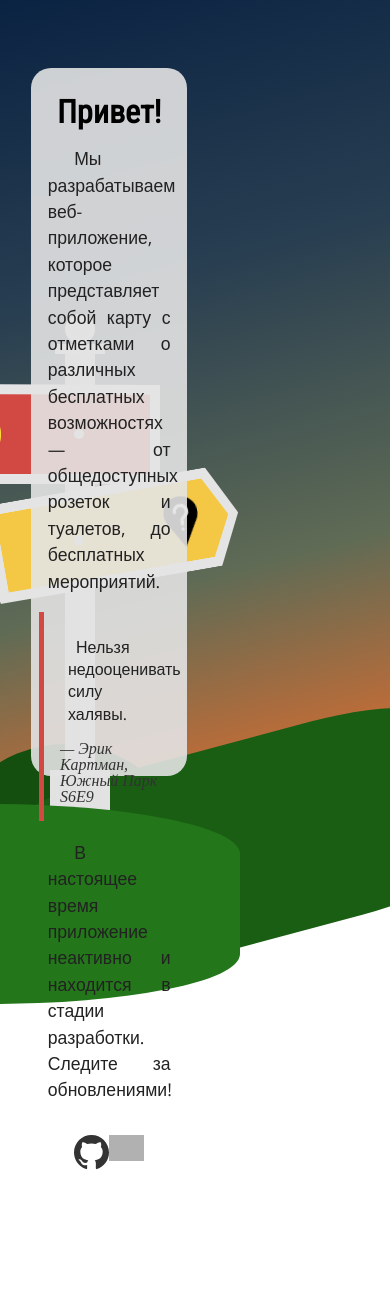
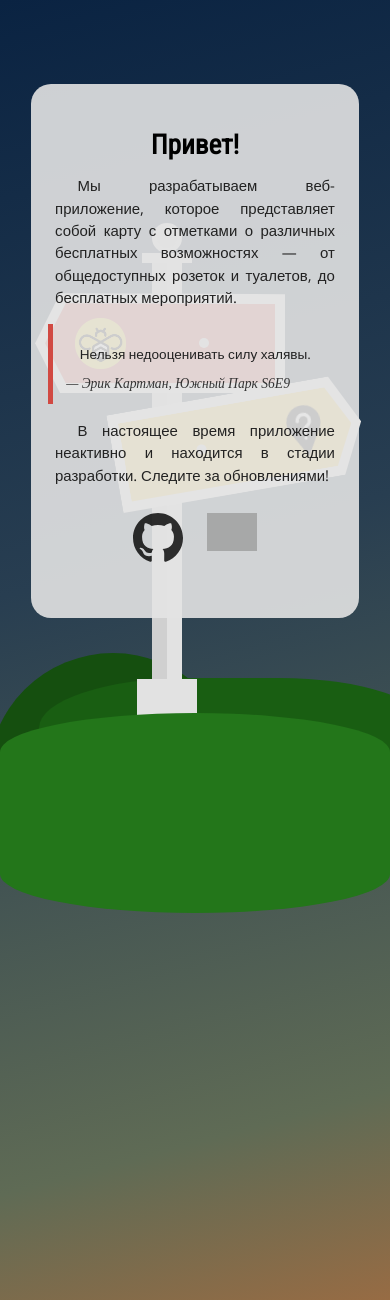
Before and after one commit to FindsTeam/Finds.Landing, a PHP site: page / in a window 390 px wide; the page is wider, and only the part inside the window is pictured. Shown: the top 1300 px of that part. Before the commit the page ends 1170 px from the top of that part, so only its background shows below. Run offline with PHP 8.4, Linux system fonts and the light colour scheme; grey boxes are pictures that could not be loaded.

Commit message:
Add media queries for mobile phones

```diff
--- /dev/null
+++ b/css/style-mobile.css
@@ -0,0 +1,57 @@
+@media only screen and (max-width: 768px) {
+  body {
+    font-size: 0.85em;
+    height: 200vh;
+    width: 100vw;
+  }
+
+  .sky {
+    width: 100%;
+    height: 200vh;
+  }
+
+  .sign {
+    top: 15%;
+    left: 0;
+  }
+
+  .grass {
+    width: 100vw;
+  }
+
+  .grass-back {
+    left: -3%;
+  }
+
+  .grass-middle {
+    top: 85%;
+    left: 10%;
+    width: 100%;
+
+    transform: rotate(0);
+  }
+
+  .grass-front {
+    left: 0%;
+    width: 100%;
+  }
+
+  .plates {
+    width: 100%;
+  }
+
+  .roadsign {
+    position: relative;
+    left: 4%;
+  }
+
+  .panel {
+    top: 5%;
+    width: 84%;
+    height: auto;
+  }
+
+  .icons {
+    margin-bottom: 2em;
+  }
+}
--- a/css/style.css
+++ b/css/style.css
@@ -266,11 +266,10 @@
   position: relative;
 
   top: 8%;
-  bottom: 8%;
   left: 8%;
 
   width: 40%;
-  height: 84%;
+  height: auto;
 
   -moz-border-radius: 20px;
 	-webkit-border-radius: 20px;
--- a/index.html
+++ b/index.html
@@ -10,6 +10,7 @@
     <link rel="shortcut icon" href="./favicon.ico" type="image/x-icon">
     <link rel="stylesheet" href="./css/reset.css">
     <link rel="stylesheet" href="./css/style.css">
+    <link rel="stylesheet" href="./css/style-mobile.css">
     <link rel="stylesheet" href="./css/text.css">
     <link rel="stylesheet" href="./css/blockquote.css">
     <link rel="stylesheet" href="https://fonts.googleapis.com/css?family=Open+Sans|Roboto+Condensed">
@@ -22,13 +23,13 @@
           <div class="grass-back"></div>
           <div class="grass-middle"></div>
           <div class="grass-front"></div>
+          <div class="roadsign">
             <div class="pillar">
                 <div class="pillar-shadow"></div>
                 <div class="pillar-base"></div>
                 <div class="pillar-head"></div>
                 <div class="pillar-sphere"></div>
             </div>
-
             <div class="plates">
               <div class="plate-top">
                 <div class="plate-inner red">
@@ -42,6 +43,7 @@
                   <a href="http://cyclowiki.org/wiki/%D0%A5%D0%B0%D0%BB%D1%8F%D0%B2%D0%B0">
                     <img class="plate-image misc" src="./image/misc.png" />
                   </a>
+                </div>
               </div>
             </div>
           </div>
```
Lines whose indentation alone changed are shown as unchanged.
